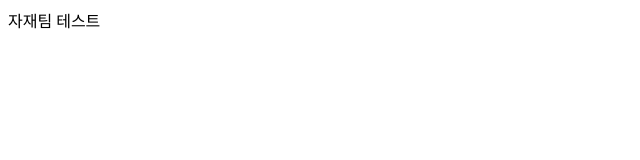
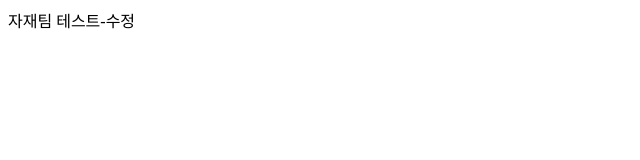
Before and after one commit to sookidak/depart01, a plain HTML site: page index.html in a window 1280 px wide. Shown: the full height of the page, 0-640 px from the left. Drawn offline with Linux system fonts and the light colour scheme.

Commit message:
테스트 수정

```diff
--- a/index.html
+++ b/index.html
@@ -6,6 +6,6 @@
 </head>
 
 <body>
-자재팀 테스트
+자재팀 테스트-수정
 </body>
 </html>
```
